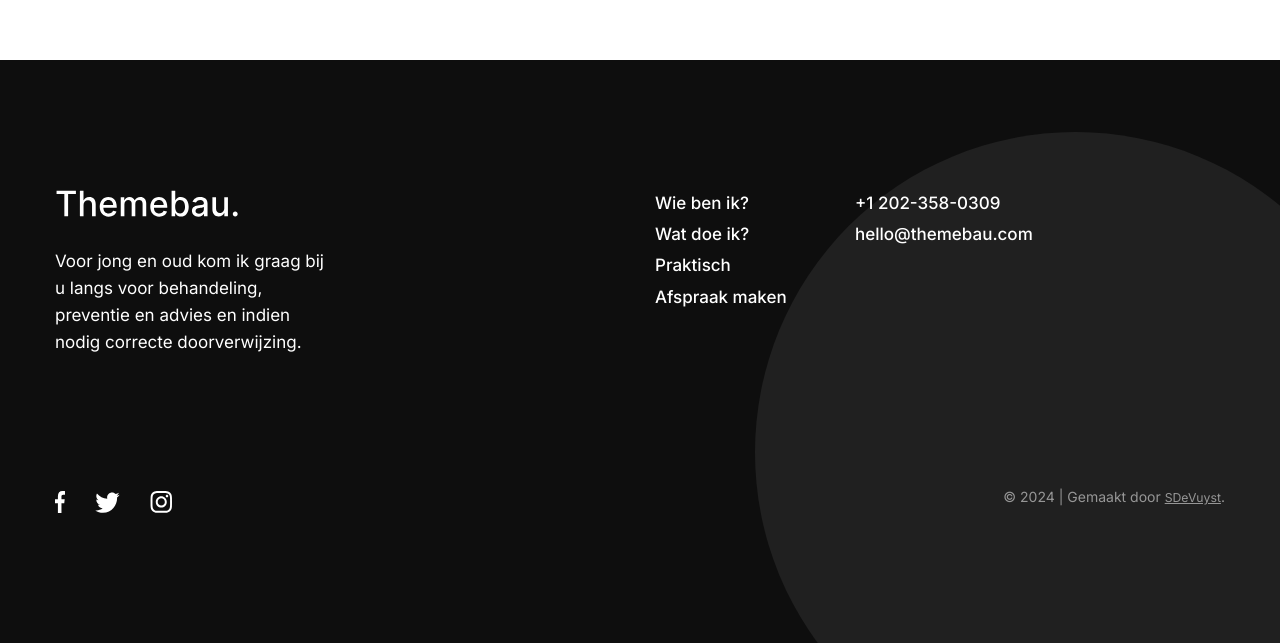
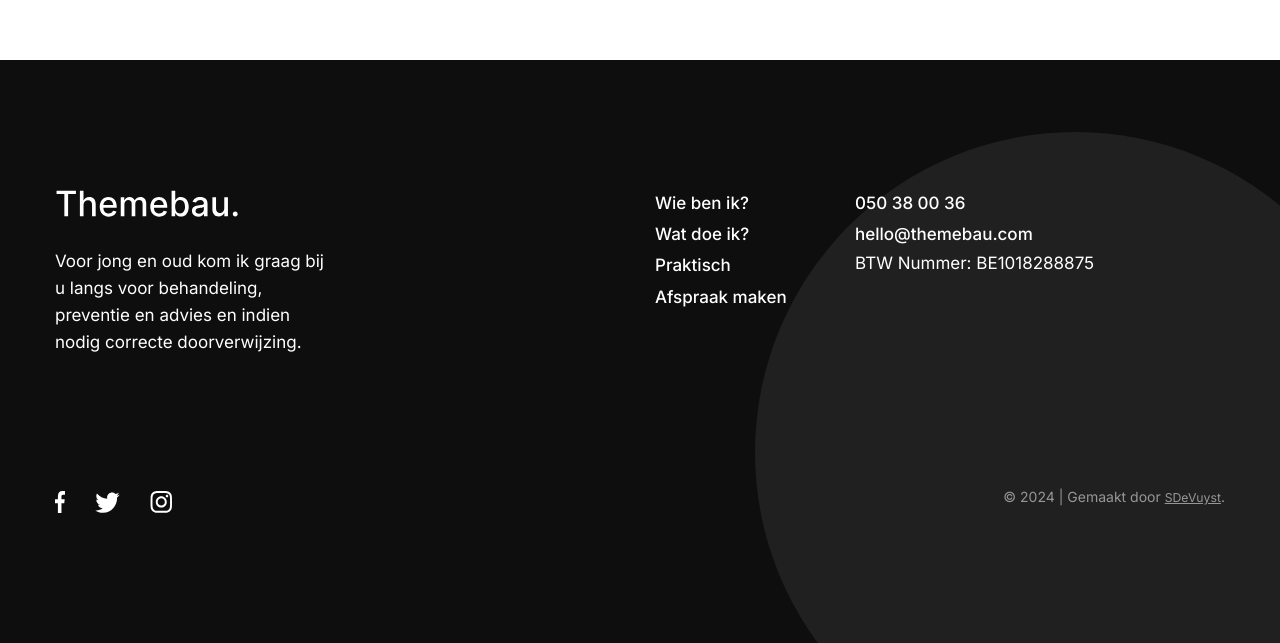
Before and after one commit to SDeVuyst/piedssoigne, a React (Create React App) app: page /creative-agency in a window 1280 px wide. Shown: the part 740-1383 px from the top of the page. Built offline with nearby package versions, Linux system fonts and the light colour scheme.

Commit message:
updated footer info

```diff
--- a/src/Layouts/CommonLayouts/Footer.js
+++ b/src/Layouts/CommonLayouts/Footer.js
@@ -60,8 +60,8 @@ const Footer = () => {
                 <Col className="col-auto">
                   <ul className="nav flex-column text-white">
                     <li className="nav-item">
-                      <NavLink to="callto:+1 202-358-0309" className="nav-link">
-                        +1 202-358-0309
+                      <NavLink to="callto:+3250380036" className="nav-link">
+                        050 38 00 36
                       </NavLink>
                     </li>
                     <li className="nav-item">
@@ -71,6 +71,9 @@ const Footer = () => {
                       >
                         hello@themebau.com
                       </NavLink>
+                    </li>
+                    <li className="nav-item">
+                      BTW Nummer: BE1018288875
                     </li>
                   </ul>
                 </Col>
```
